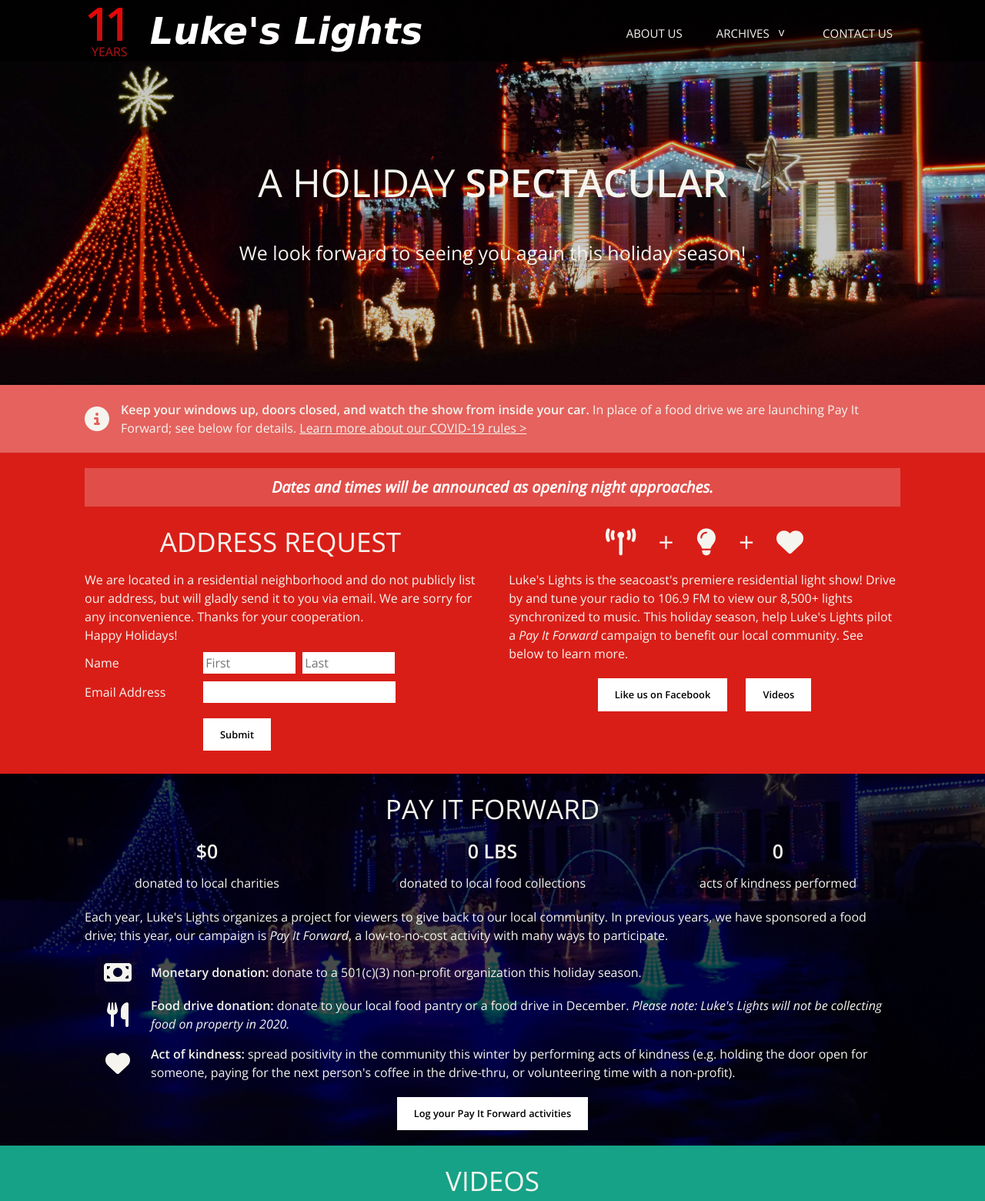
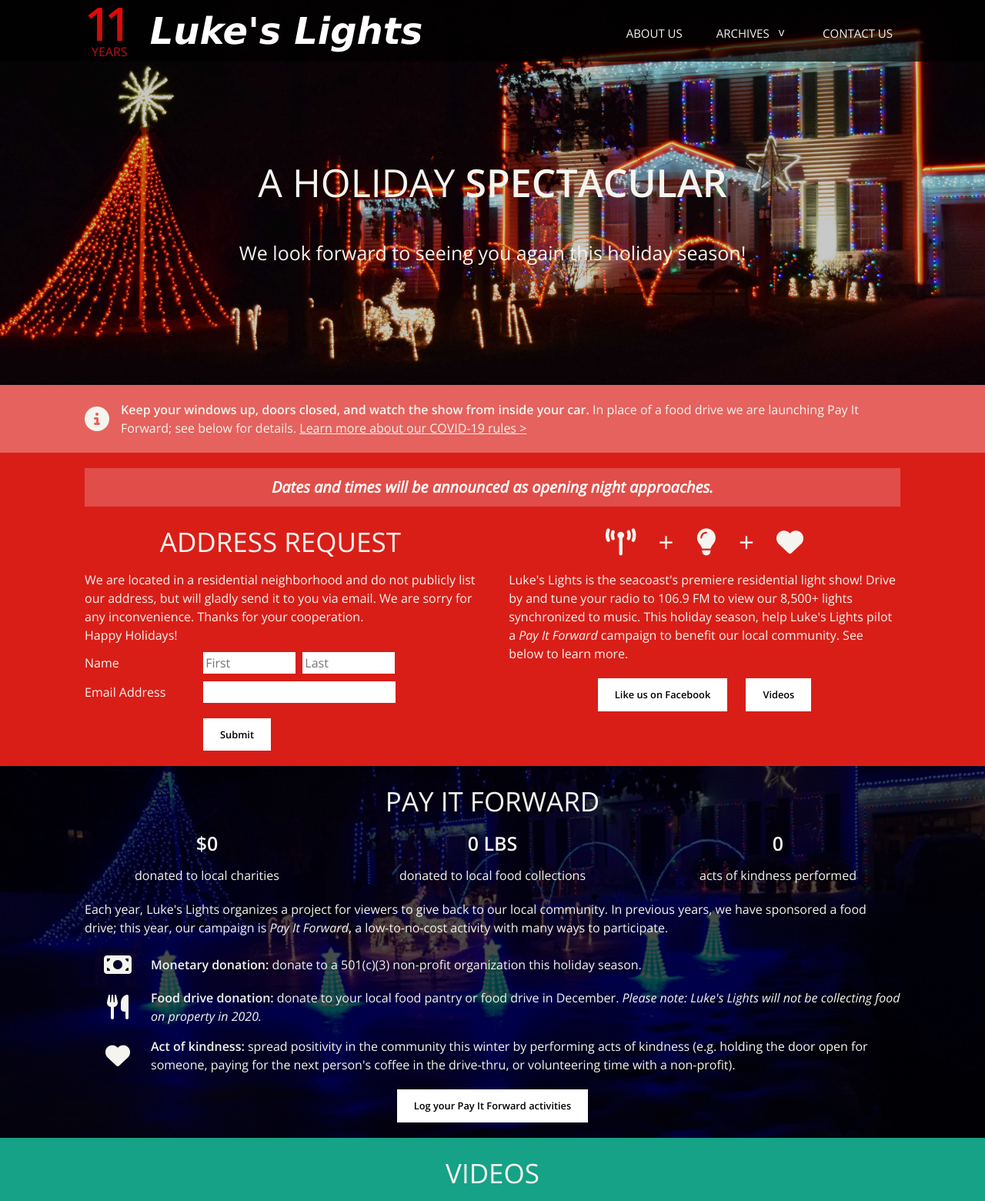
Before and after one commit to ldobson98/lukeslights, a Jekyll site: the page built from index_dec_PIF.html, in a window 1280 px wide. Shown: the top 1560 px of the page at 77% size. Built offline with Jekyll 4.4.1, drawn with Linux system fonts in a browser that asks for light colours; nearby versions of some CDN libraries; grey boxes are pictures that could not be loaded.

Commit message:
css & verbiage tweaks

```diff
--- a/assets/default-full.css
+++ b/assets/default-full.css
@@ -1756,7 +1756,7 @@
 }
 
 .addressrequest {
-    padding: 10px 0
+    padding: 10px 0 0;
 }
 
 @media (max-width:500px) {
--- a/dates.html
+++ b/dates.html
@@ -274,7 +274,7 @@
       <i class="fas fa-money-bill"></i>
       <div><b>Monetary donation:</b> donate to a 501(c)(3) non-profit organization this holiday season.</div>
       <i class="fas fa-utensils"></i>
-      <div><b>Food drive donation:</b> donate to your local food pantry or a food drive in December. <em>Please note: Luke's Lights will not be collecting food on property in 2020.</em></div>
+      <div><b>Food drive donation:</b> donate to your local food pantry or food drive in December. <em>Please note: Luke's Lights will not be collecting food on property in 2020.</em></div>
       <i class="fas fa-heart"></i>
       <div><b>Act of kindness:</b> spread positivity in the community this winter by performing acts of kindness (e.g. holding the door open for someone, paying for the next person's coffee in the drive-thru, or volunteering time with a non-profit).</div>
     </div>
--- a/index_dec_PIF.html
+++ b/index_dec_PIF.html
@@ -78,7 +78,7 @@
       <i class="fas fa-money-bill"></i>
       <div><b>Monetary donation:</b> donate to a 501(c)(3) non-profit organization this holiday season.</div>
       <i class="fas fa-utensils"></i>
-      <div><b>Food drive donation:</b> donate to your local food pantry or a food drive in December. <em>Please note: Luke's Lights will not be collecting food on property in 2020.</em></div>
+      <div><b>Food drive donation:</b> donate to your local food pantry or food drive in December. <em>Please note: Luke's Lights will not be collecting food on property in 2020.</em></div>
       <i class="fas fa-heart"></i>
       <div><b>Act of kindness:</b> spread positivity in the community this winter by performing acts of kindness (e.g. holding the door open for someone, paying for the next person's coffee in the drive-thru, or volunteering time with a non-profit).</div>
     </div>
```
